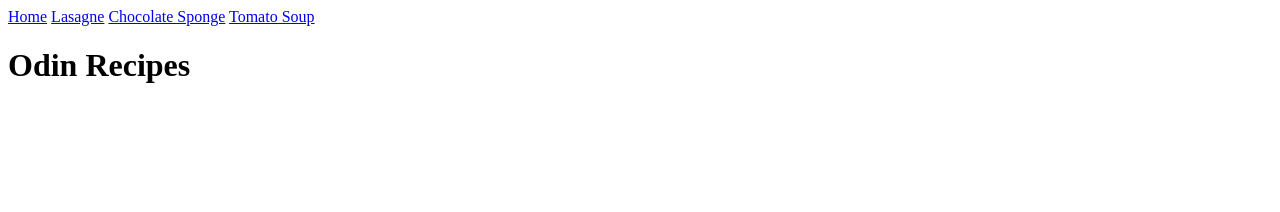
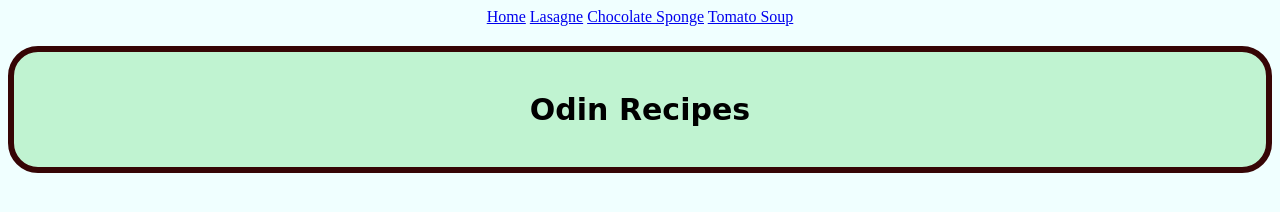
Before and after one commit to Aranrfx/odin-recipes, a plain HTML site: page index.html in a window 1280 px wide. Drawn offline with Linux system fonts and the light colour scheme.

Commit message:
added index.html style.css

```diff
--- a/index.html
+++ b/index.html
@@ -4,6 +4,7 @@
     <meta charset="UTF-8">
     <meta http-equiv="X-UA-Compatible" content="IE=edge">
     <meta name="viewport" content="width=device-width, initial-scale=1.0">
+    <link rel="stylesheet" href="style.css">
     <title>Odin Recipes</title>
 </head>
 <body>
@@ -13,6 +14,6 @@
         <a href="./recipes/chocolate-sponge.html">Chocolate Sponge</a>
         <a href="./recipes/tomato-soup.html">Tomato Soup</a>
     </nav>
-    <h1>Odin Recipes</h1>
+    <h1 class="title">Odin Recipes</h1>
 </body>
 </html>
--- /dev/null
+++ b/style.css
@@ -0,0 +1,26 @@
+
+
+
+
+.title {
+    border: rgb(54, 5, 5) 6px;
+    border-style: solid;
+    padding: 40px 25px ;
+    border-radius: 30px;
+    background-color: rgba(191, 243, 208, 0.966);
+    font-size: 30px;
+    font-family: cursive;
+    color:rgb(0, 0, 0);
+}
+
+body {
+    background-color: azure;
+    text-align: center;
+}
+
+ul {
+    text-align: left;
+}
+ol {
+    text-align: left;
+}
```
